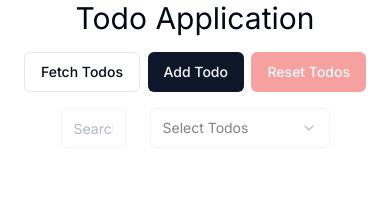
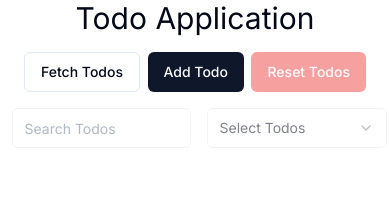
Before and after one commit to Ravish108Coder/nextjs-todo-app, a Next.js app: page / in a window 390 px wide. Shown: the top 198 px of the page. Built offline with nearby package versions, Linux system fonts and the light colour scheme.

Commit message:
fixed search input ui and make it responsive

```diff
--- a/app/page.tsx
+++ b/app/page.tsx
@@ -58,8 +58,8 @@ export default function Home() {
         <AddTodo />
         <Button disabled={todoData.length === 0} variant="destructive" onClick={handleResetTodos}>Reset Todos</Button>
       </div>
-      <div className="flex justify-center items-center mb-4 gap-6">
-        <div className="w-1/6 relative">
+      <div className="flex justify-center items-center mb-4 gap-2 md:gap-6">
+        <div className="md:w-1/6 sm:w-1/4 w-1/2 px-2 sm:px-0 relative">
           <Input disabled={todoData.length === 0} type="text" value={filter} onChange={(e) => setFilter(e.target.value)} placeholder="Search Todos" />
           <Delete onClick={() => setFilter("")} className={`cursor-pointer absolute right-2 top-1/4 opacity-65 ${filter === "" && "hidden"}`} />
         </div>
```
